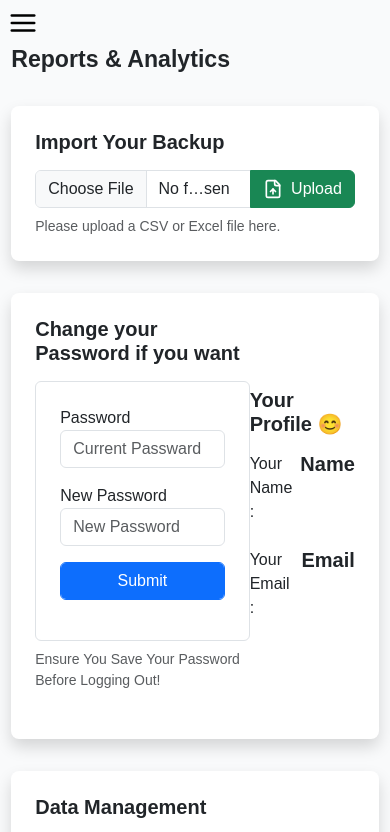
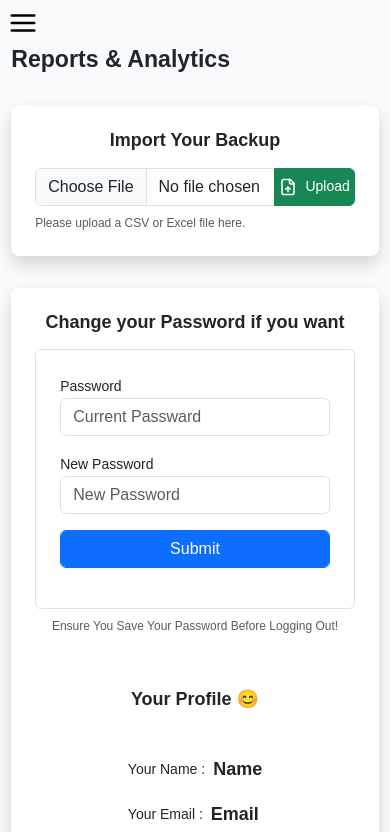
Before and after one commit to mibrahim-haider/ExpenseTracker, a website with bundled scripts: page main project/public/html/settings.html in a window 390 px wide. Shown: the top 832 px of the page. Built offline with nearby package versions, Linux system fonts and the light colour scheme; no server answers.

Commit message:
Update settings.css for responsive

```diff
--- a/main project/public/css/settings.css
+++ b/main project/public/css/settings.css
@@ -15,10 +15,55 @@ h2{
     font-weight: 600;
 
 }
-
+.profile-div{
+    width: 100%;
+    display: flex;
+    flex-direction: column;
+    height: auto;
+    align-items: center;
+    gap: 2rem;
+    margin-bottom: 20px;
+}
 .content-after{
     display: flex;
     flex-direction: column;
     gap: 2rem;
     width: 100%;
 }
+
+@media (max-width: 768px) {
+
+    .profile-passward{
+        flex-direction: column !important;
+    }
+    h2{
+        font-size: 18px;
+        text-align: center;
+    }
+    #importBtn{
+        padding: 2px 4px !important;
+        font-size: 14px;
+    }
+    embed{
+        height: 18px;
+        width: 18px;
+    }
+    /* #importFile{
+        padding-left: 2px  !important;
+        padding-right: 2px  !important;
+
+
+    } */
+    #emailHelp{
+        font-size: 12px;
+    }
+    label{
+      font-size: 14px;
+    }
+    .profile-div{
+        margin-top: 30px !important;
+    }
+
+
+
+}
```
